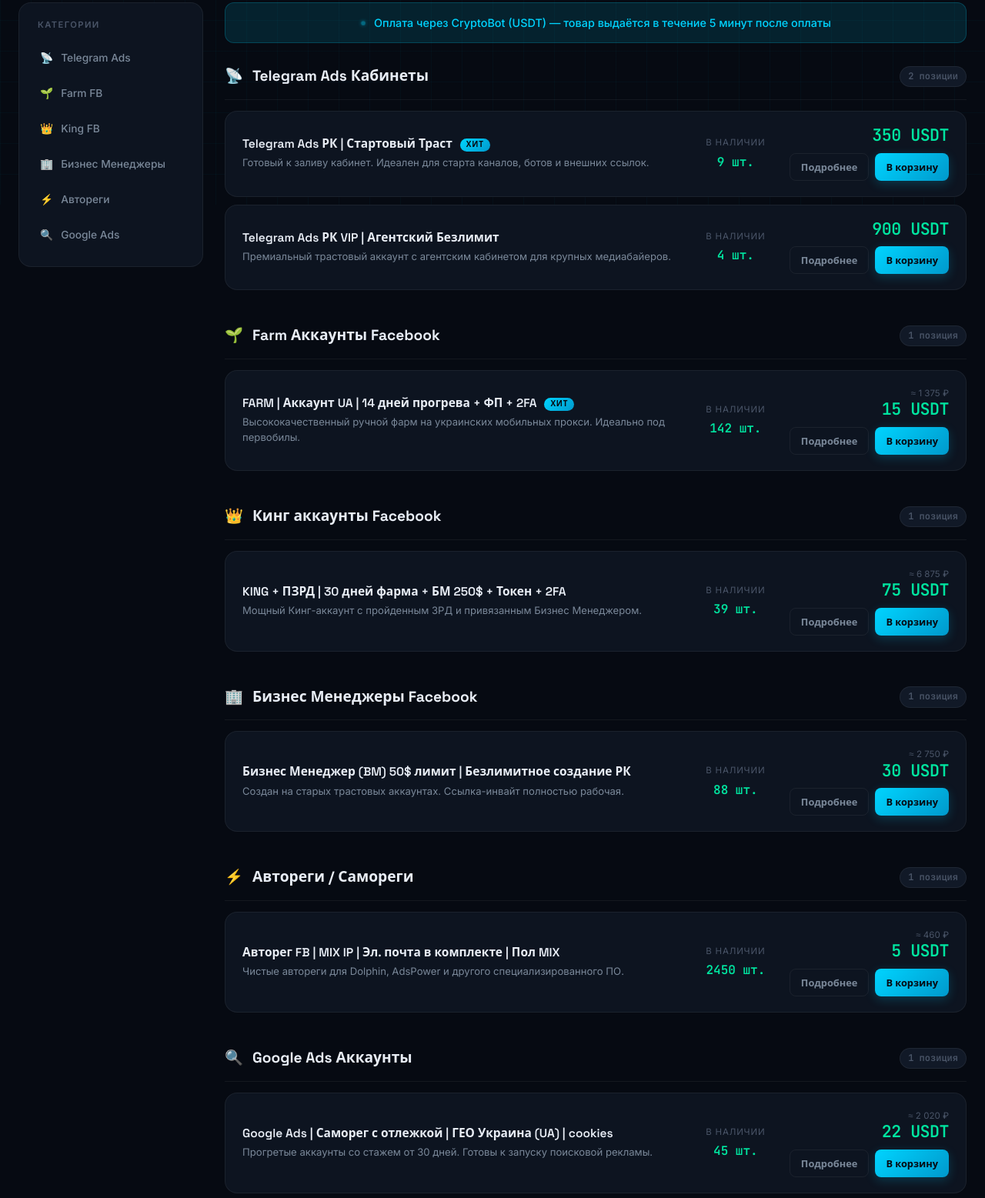
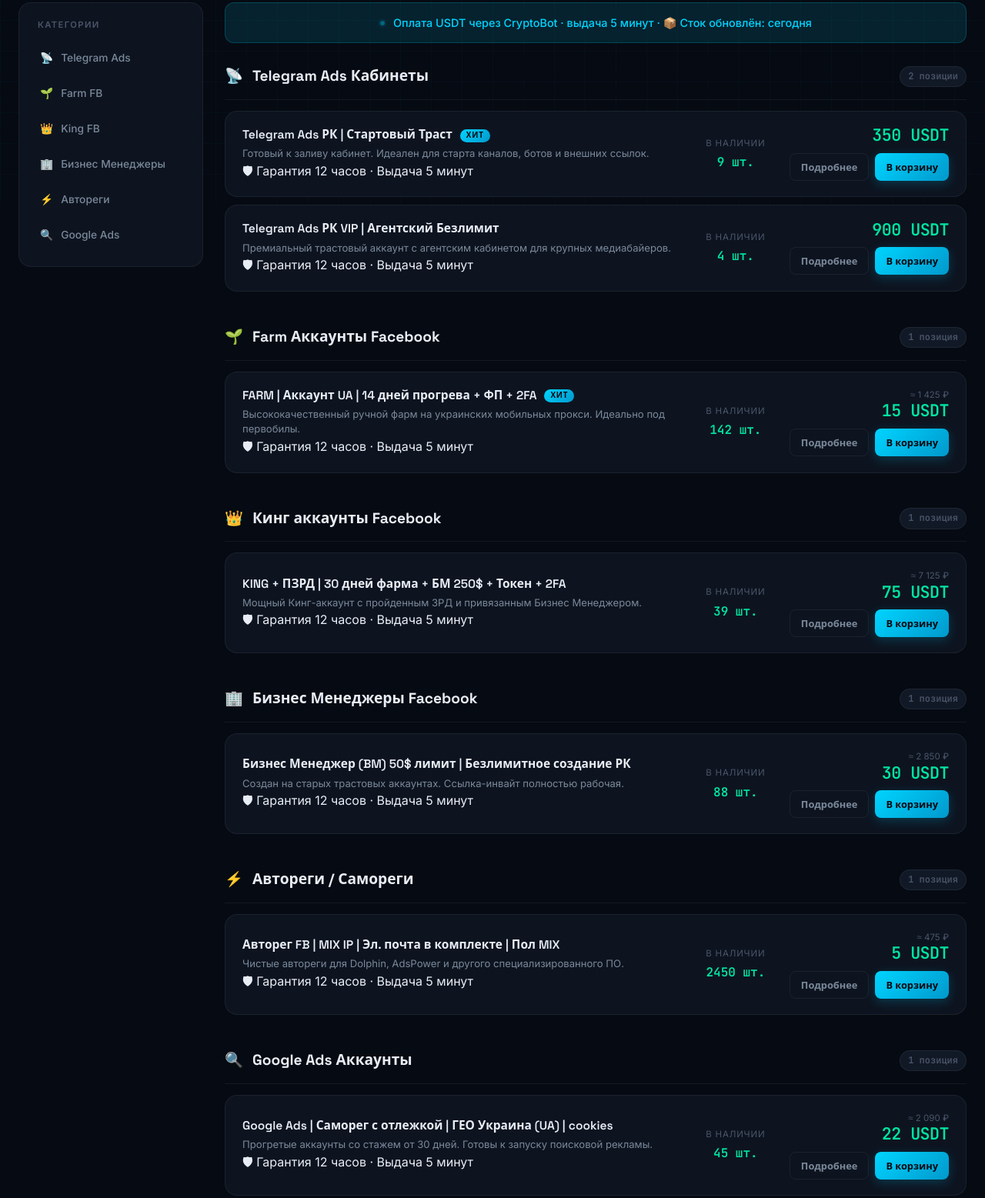
Before and after one commit to amigos560/osnova8, a website: page public/index.html in a window 1280 px wide. Shown: the part 534-2091 px from the top of the page at 77% size. Drawn offline with Linux system fonts and the light colour scheme.

Commit message:
Update index.html

```diff
--- a/public/index.html
+++ b/public/index.html
@@ -54,7 +54,7 @@
       <div class="hero-badge"><span class="hb-num">5 мин</span><span class="hb-text">средняя выдача</span></div>
       <div class="hero-badge"><span class="hb-num">100%</span><span class="hb-text">гарантия замены</span></div>
       <div class="hero-badge"><span class="hb-num">24/7</span><span class="hb-text">поддержка</span></div>
-      <div class="hero-badge"><span class="hb-num">5000+</span><span class="hb-text">клиентов</span></div>
+      <div class="hero-badge"><span class="hb-num">USDT</span><span class="hb-text">оплата крипто</span></div>
     </div>
   </div>
 </section>
@@ -83,7 +83,7 @@
 
     <div class="status-bar" id="status-alert" role="status" aria-live="polite">
       <span class="dot"></span>
-      <span>Оплата через CryptoBot (USDT) — товар выдаётся в течение 5 минут после оплаты</span>
+      <span>Оплата USDT через CryptoBot · выдача 5 минут · 📦 Сток обновлён: <span id="stock-date">сегодня</span></span>
     </div>
 
     <div class="empty" id="no-results">
@@ -100,7 +100,8 @@
           <div class="p-info">
             <div class="p-name">Telegram Ads РК | Стартовый Траст <span class="badge-pop">ХИТ</span></div>
             <div class="p-desc">Готовый к заливу кабинет. Идеален для старта каналов, ботов и внешних ссылок.</div>
-            <div class="details-box"><strong>Преимущества:</strong> Повышенный внутренний траст, быстрая модерация, формат Tdata/Session.</div>
+            <div class="p-warranty">🛡 Гарантия 12 часов · Выдача 5 минут</div>
+            <div class="details-box"><strong>Что получите:</strong> полный доступ к рекламному кабинету Telegram Ads.<br><strong>Подходит для:</strong> продвижения каналов, ботов, внешних ссылок.<br><strong>Выдача:</strong> доступ передаём лично в Telegram от @amigospeso в течение 5 минут.<br><strong>🛡 Гарантия 12 часов:</strong> замена при блокировке кабинета до первого запуска.</div>
           </div>
           <div class="p-stock-col"><div class="stock-label">В наличии</div><div class="stock-count">9 шт.</div></div>
           <div class="p-action-col">
@@ -115,7 +116,8 @@
           <div class="p-info">
             <div class="p-name">Telegram Ads РК VIP | Агентский Безлимит</div>
             <div class="p-desc">Премиальный трастовый аккаунт с агентским кабинетом для крупных медиабайеров.</div>
-            <div class="details-box"><strong>Преимущества:</strong> Минимальная комиссия рынка, приоритетная модерация, без лимитов.</div>
+            <div class="p-warranty">🛡 Гарантия 12 часов · Выдача 5 минут</div>
+            <div class="details-box"><strong>Что получите:</strong> агентский кабинет Telegram Ads повышенного траста с безлимитным расходом.<br><strong>Для кого:</strong> команд и медиабайеров с крупными бюджетами.<br><strong>Выдача:</strong> доступ передаём лично в Telegram от @amigospeso в течение 5 минут.<br><strong>🛡 Гарантия 12 часов:</strong> замена при блокировке кабинета до первого запуска.</div>
           </div>
           <div class="p-stock-col"><div class="stock-label">В наличии</div><div class="stock-count">4 шт.</div></div>
           <div class="p-action-col">
@@ -137,11 +139,12 @@
           <div class="p-info">
             <div class="p-name">FARM | Аккаунт UA | 14 дней прогрева + ФП + 2FA <span class="badge-pop">ХИТ</span></div>
             <div class="p-desc">Высококачественный ручной фарм на украинских мобильных прокси. Идеально под первобилы.</div>
-            <div class="details-box"><strong>Характеристики:</strong> Cookie (JSON), Токен EAAB, созданная заполненная Fan Page.</div>
+            <div class="p-warranty">🛡 Гарантия 12 часов · Выдача 5 минут</div>
+            <div class="details-box"><strong>Комплект:</strong> Cookie (JSON), токен EAAB, заполненная Fan Page, ключ 2FA, доступ к почте.<br><strong>Выдача:</strong> одним файлом в Telegram от @amigospeso в течение 5 минут.<br><strong>🛡 Гарантия 12 часов:</strong> замена при бане до первого спенда.<br><strong>Рекомендуем:</strong> вход через антидетект (Dolphin/AdsPower) с прикреплёнными куками.</div>
           </div>
           <div class="p-stock-col"><div class="stock-label">В наличии</div><div class="stock-count">142 шт.</div></div>
           <div class="p-action-col">
-            <div class="price-rub">≈ 1 375 ₽</div>
+            <div class="price-rub">≈ 1 425 ₽</div>
             <div class="price-main">15 USDT</div>
             <div class="btn-row">
               <button class="btn btn-info" type="button">Подробнее</button>
@@ -160,11 +163,12 @@
           <div class="p-info">
             <div class="p-name">KING + ПЗРД | 30 дней фарма + БМ 250$ + Токен + 2FA</div>
             <div class="p-desc">Мощный Кинг-аккаунт с пройденным ЗРД и привязанным Бизнес Менеджером.</div>
-            <div class="details-box"><strong>Характеристики:</strong> Плашка ЗРД горит зелёным, внутри БМ с лимитом 250$.</div>
+            <div class="p-warranty">🛡 Гарантия 12 часов · Выдача 5 минут</div>
+            <div class="details-box"><strong>Комплект:</strong> Кинг-аккаунт с пройденным ЗРД (плашка зелёная) + БМ с лимитом 250$, токен, 2FA.<br><strong>Выдача:</strong> одним файлом в Telegram от @amigospeso в течение 5 минут.<br><strong>🛡 Гарантия 12 часов:</strong> замена при бане до первого спенда.</div>
           </div>
           <div class="p-stock-col"><div class="stock-label">В наличии</div><div class="stock-count">39 шт.</div></div>
           <div class="p-action-col">
-            <div class="price-rub">≈ 6 875 ₽</div>
+            <div class="price-rub">≈ 7 125 ₽</div>
             <div class="price-main">75 USDT</div>
             <div class="btn-row">
               <button class="btn btn-info" type="button">Подробнее</button>
@@ -183,11 +187,12 @@
           <div class="p-info">
             <div class="p-name">Бизнес Менеджер (BM) 50$ лимит | Безлимитное создание РК</div>
             <div class="p-desc">Создан на старых трастовых аккаунтах. Ссылка-инвайт полностью рабочая.</div>
-            <div class="details-box"><strong>Характеристики:</strong> Лимит 50$/сутки на старте с возможностью быстрого разгона.</div>
+            <div class="p-warranty">🛡 Гарантия 12 часов · Выдача 5 минут</div>
+            <div class="details-box"><strong>Что получите:</strong> рабочая ссылка-инвайт в БМ, созданный на старом трастовом аккаунте.<br><strong>Лимит:</strong> 50$/сутки на старте, разгоняется при активном расходе.<br><strong>Выдача:</strong> данные в Telegram от @amigospeso в течение 5 минут.<br><strong>🛡 Гарантия 12 часов:</strong> замена, если БМ отлетает до первого запуска рекламы.</div>
           </div>
           <div class="p-stock-col"><div class="stock-label">В наличии</div><div class="stock-count">88 шт.</div></div>
           <div class="p-action-col">
-            <div class="price-rub">≈ 2 750 ₽</div>
+            <div class="price-rub">≈ 2 850 ₽</div>
             <div class="price-main">30 USDT</div>
             <div class="btn-row">
               <button class="btn btn-info" type="button">Подробнее</button>
@@ -206,11 +211,12 @@
           <div class="p-info">
             <div class="p-name">Авторег FB | MIX IP | Эл. почта в комплекте | Пол MIX</div>
             <div class="p-desc">Чистые автореги для Dolphin, AdsPower и другого специализированного ПО.</div>
-            <div class="details-box"><strong>Характеристики:</strong> Регистрация на приватные IP, почта в комплекте.</div>
+            <div class="p-warranty">🛡 Гарантия 12 часов · Выдача 5 минут</div>
+            <div class="details-box"><strong>Комплект:</strong> логин/пароль, cookie, доступ к email — всё для входа через антидетект.<br><strong>Выдача:</strong> одним архивом в Telegram от @amigospeso в течение 5 минут.<br><strong>🛡 Гарантия 12 часов:</strong> замена при бане до первого спенда.</div>
           </div>
           <div class="p-stock-col"><div class="stock-label">В наличии</div><div class="stock-count">2450 шт.</div></div>
           <div class="p-action-col">
-            <div class="price-rub">≈ 460 ₽</div>
+            <div class="price-rub">≈ 475 ₽</div>
             <div class="price-main">5 USDT</div>
             <div class="btn-row">
               <button class="btn btn-info" type="button">Подробнее</button>
@@ -229,11 +235,12 @@
           <div class="p-info">
             <div class="p-name">Google Ads | Саморег с отлежкой | ГЕО Украина (UA) | cookies</div>
             <div class="p-desc">Прогретые аккаунты со стажем от 30 дней. Готовы к запуску поисковой рекламы.</div>
-            <div class="details-box"><strong>Характеристики:</strong> Отлежка от 30 дней, куки (JSON) + логин/пароль.</div>
+            <div class="p-warranty">🛡 Гарантия 12 часов · Выдача 5 минут</div>
+            <div class="details-box"><strong>Комплект:</strong> логин/пароль, cookie (JSON), рекомендации по первому запуску.<br><strong>ГЕО:</strong> Украина (UA).<br><strong>Выдача:</strong> в Telegram от @amigospeso в течение 5 минут.<br><strong>🛡 Гарантия 12 часов:</strong> замена при блокировке до первого запуска кампании.</div>
           </div>
           <div class="p-stock-col"><div class="stock-label">В наличии</div><div class="stock-count">45 шт.</div></div>
           <div class="p-action-col">
-            <div class="price-rub">≈ 2 020 ₽</div>
+            <div class="price-rub">≈ 2 090 ₽</div>
             <div class="price-main">22 USDT</div>
             <div class="btn-row">
               <button class="btn btn-info" type="button">Подробнее</button>
@@ -300,6 +307,10 @@
       <summary>Какие способы оплаты доступны?</summary>
       <p>Оплата в USDT через CryptoBot (кошелёк @CryptoBot в Telegram). Счёт действует 30 минут. Если оплата не прошла — напишите нам, выставим счёт повторно.</p>
     </details>
+    <details class="faq-item">
+      <summary>Как получить товар и что делать после покупки?</summary>
+      <p>1️⃣ После оплаты мы сами напишем вам в Telegram (@amigospeso) в течение 5 минут и отправим данные — дублируем на email.<br>2️⃣ Входите через антидетект-браузер (Dolphin, AdsPower) с прикреплёнными куками.<br>3️⃣ Используйте мобильные прокси под ГЕО аккаунта (UA) и не меняйте пароли и данные в первые 12 часов — это гарантийный срок. При бане до первого спенда заменим бесплатно.</p>
+    </details>
   </div>
 </section>
 
@@ -357,7 +368,7 @@
 
     <div class="delivery-info">
       ⏱ <strong>Выдача в течение 5 минут</strong> после подтверждения оплаты.<br>
-      Товар придёт на указанный email или в Telegram от <strong>@amigospeso</strong>.
+      Товар придёт в Telegram от <strong>@amigospeso</strong> в течение 5 минут — продублируем на email.
     </div>
 
     <form id="order-form" novalidate>
@@ -371,7 +382,7 @@
       <div class="field">
         <label for="input-email">Email</label>
         <input type="email" id="input-email" placeholder="you@example.com" autocomplete="email" maxlength="120">
-        <div class="field-hint">Копия товара будет отправлена на почту</div>
+        <div class="field-hint">Продублируем заказ на почту</div>
         <div class="field-error" id="err-email">Введите корректный email</div>
       </div>
 
```
